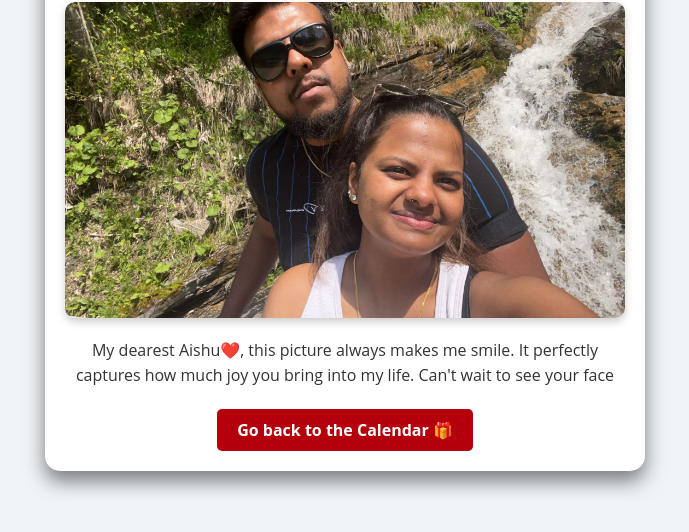
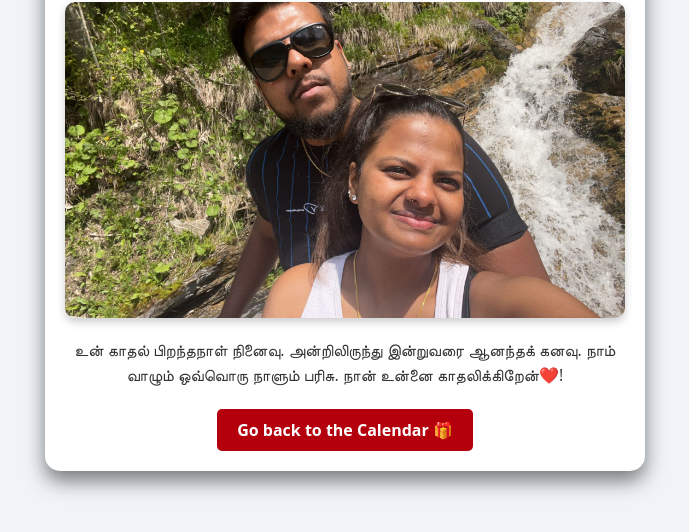
Before and after one commit to Anuman19/advent25, a plain HTML site: page days/day-02.html in a window 1280 px wide. Shown: the part 130-662 px from the top of the page, without its empty margins (295-984 px from the left). Drawn offline with Linux system fonts and the light colour scheme.

Commit message:
day2: Added content about semantic HTML elements and their importance in web development.

```diff
--- a/days/day-02.html
+++ b/days/day-02.html
@@ -1,5 +1,6 @@
 <!DOCTYPE html>
 <html lang="en">
+
 <head>
    <meta charset="UTF-8">
    <meta name="viewport" content="width=device-width, initial-scale=1.0">
@@ -10,14 +11,15 @@
    <link rel="preconnect" href="https://fonts.gstatic.com" crossorigin>
    <link href="https://fonts.googleapis.com/css2?family=Merienda:wght@300..900&display=swap" rel="stylesheet">
 </head>
+
 <body class="daily-page">
    <main class="daily-container">
       <h1>December 2</h1>
       <img src="../assets/day-02.jpg" alt="A lovely memory from December 1st" class="daily-image">
       <p id="message" class="message">
-            My dearest Aishu❤️, this picture always makes me smile.
-            It perfectly captures how much joy you bring into my life.
-            Can't wait to see your face when you open the rest of these! நான் உன்னை காதலிக்கிறேன்❤️!
+         உன் காதல் பிறந்தநாள் நினைவு.
+         அன்றிலிருந்து இன்றுவரை ஆனந்தக் கனவு.
+         நாம் வாழும் ஒவ்வொரு நாளும் பரிசு. நான் உன்னை காதலிக்கிறேன்❤️!
       </p>
       <a href="../index.html" class="back-btn">Go back to the Calendar 🎁</a>
    </main>
@@ -27,4 +29,5 @@
    </audio>
 </body>
 <script src="day-script.js"></script>
+
 </html>
```
Lines whose indentation alone changed are shown as unchanged.
